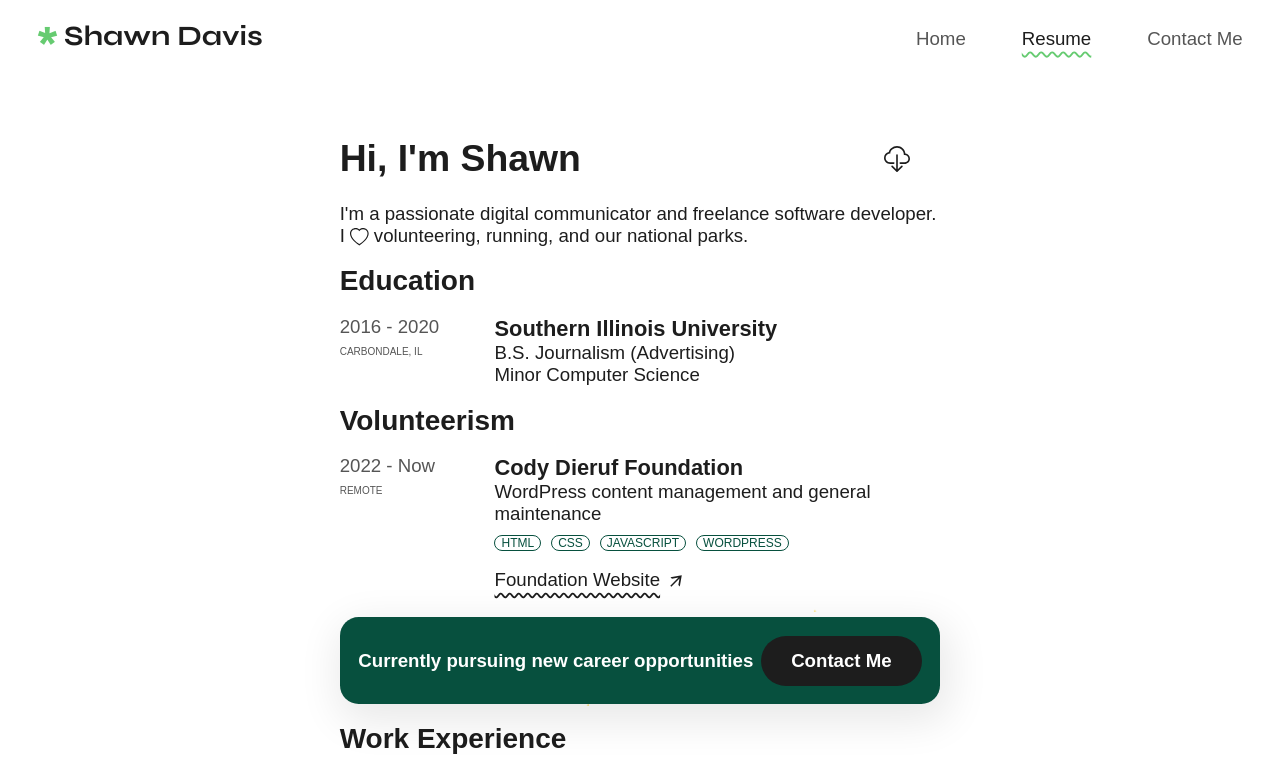
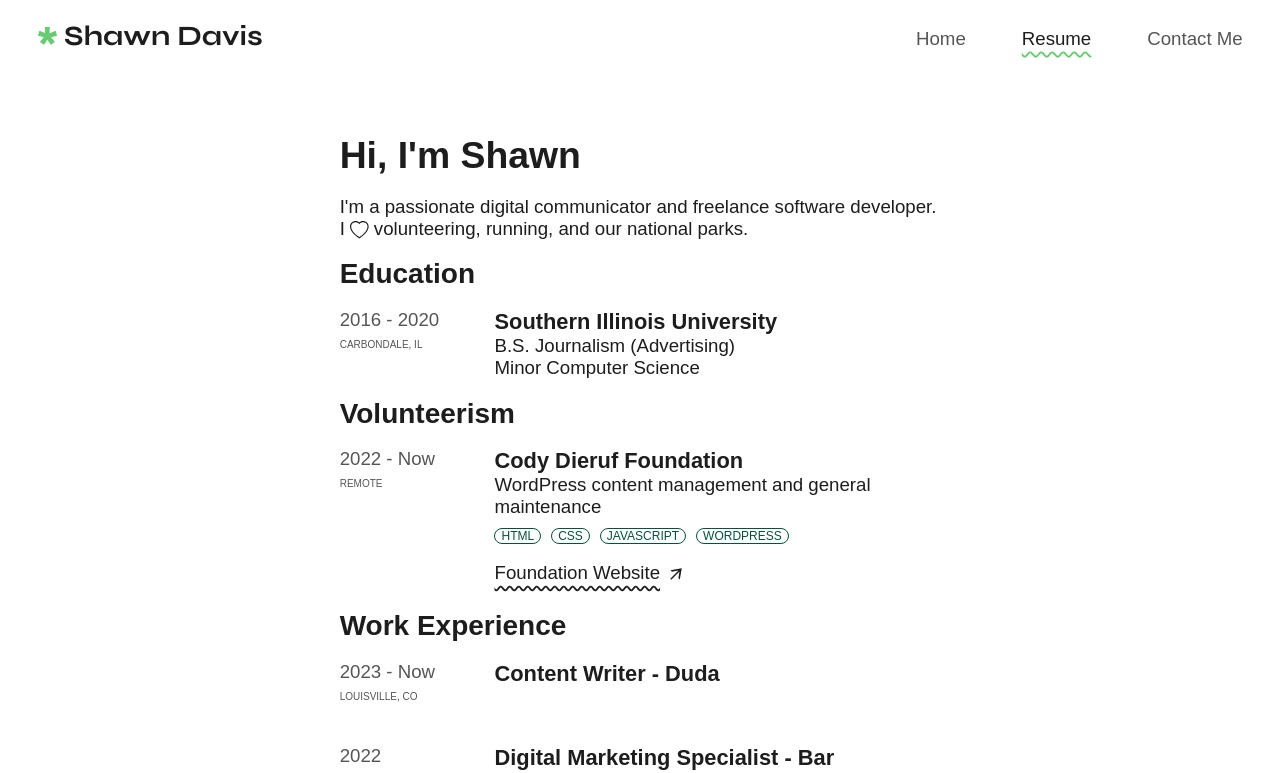
Before and after one commit to git-shawn/fromshawn, a Next.js app: page /resume in a window 1280 px wide. Shown: the top 773 px of the page. Built offline with nearby package versions, Linux system fonts and the light colour scheme; a web font is replaced by a local one.

Commit message:
Update Resume

```diff
--- a/src/pages/resume.tsx
+++ b/src/pages/resume.tsx
@@ -46,7 +46,7 @@ export default function Resume() {
                 <div id="intro">
                     <div className={styles["download-row"]}>
                         <h1>Hi, I'm Shawn</h1>
-                        <a
+                        {/* <a
                             href="/resume/shawn-davis-resume.pdf"
                             aria-label="Download PDF Resume"
                             title="Download PDF Resume"
@@ -55,7 +55,7 @@ export default function Resume() {
                             <BsCloudDownload
                                 className={gridStyles["circular-material-button-icon"]}
                             />
-                        </a>
+                        </a> */}
                     </div>
                     <p>I'm a passionate digital communicator and freelance software developer.</p>
                     <p>I <BsHeart style={{ verticalAlign: "sub" }} /> volunteering, running, and our national parks.</p>
@@ -108,7 +108,7 @@ export default function Resume() {
 
                 {/* Work Experience */}
 
-                <Sparkles color="#FFC700">
+                {/* <Sparkles color="#FFC700">
                     <motion.div
                         initial="offscreen"
                         whileInView="onscreen"
@@ -130,10 +130,25 @@ export default function Resume() {
                             </Link>
                         </div>
                     </motion.div>
-                </Sparkles>
+                </Sparkles> */}
 
                 <div id="work">
                     <h2 className={styles["grid-title"]}>Work Experience</h2>
+
+                    {/* DUDA */}
+
+                    <div className={`${styles.fourGrid}`}>
+                        <div className={`${styles.fourGridDate}`}>
+                            2023 - Now<br></br>
+                            <span className={`${styles.location}`}>Louisville, CO</span>
+                        </div>
+                        <div className={`${styles.fourGridItem}`}>
+                            <h3>
+                                Content Writer - Duda
+                            </h3>
+                        </div>
+                        <br></br>
+                    </div>
 
                     {/* BAMSL */}
 
--- a/src/styles/GridLayout.module.css
+++ b/src/styles/GridLayout.module.css
@@ -58,6 +58,7 @@
 
 .padded {
     padding: 2rem;
+    transition: transform 0.35s, opacity 0.35s;
 }
 
 .blended {
```
